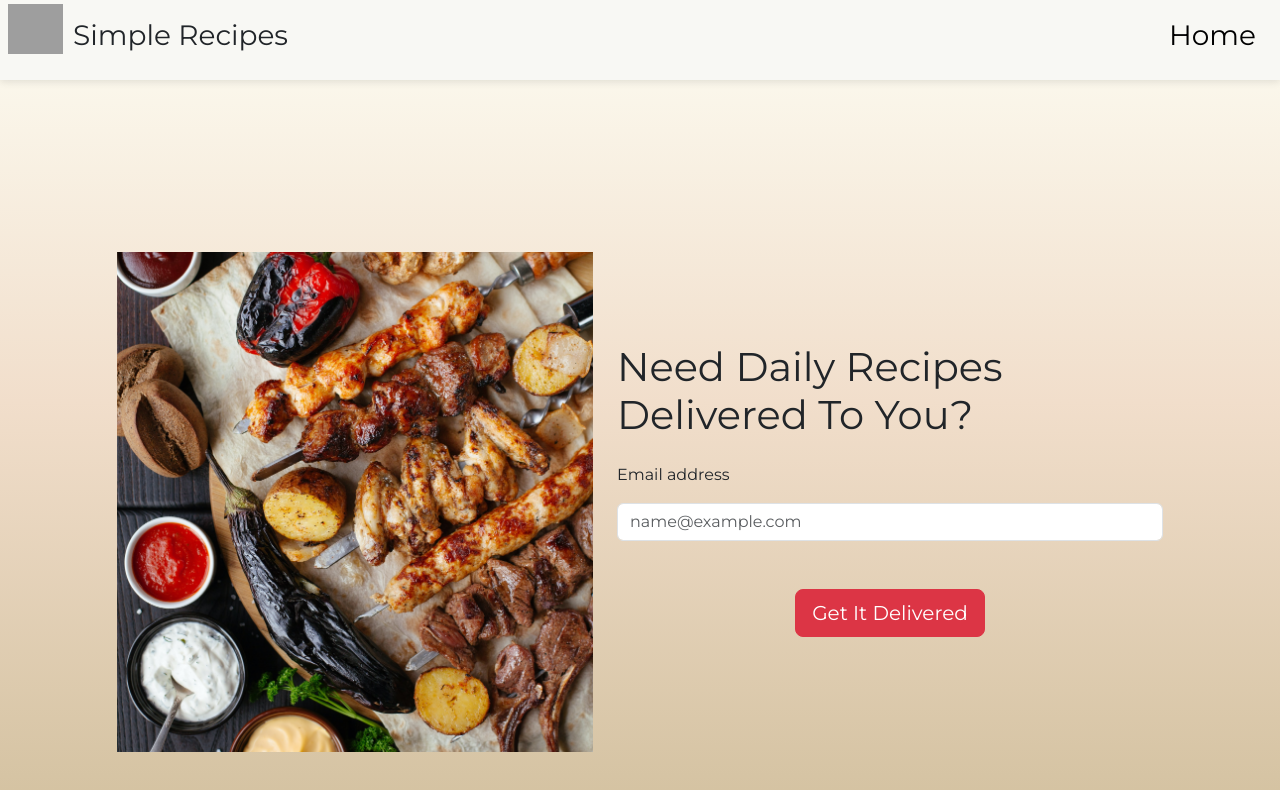
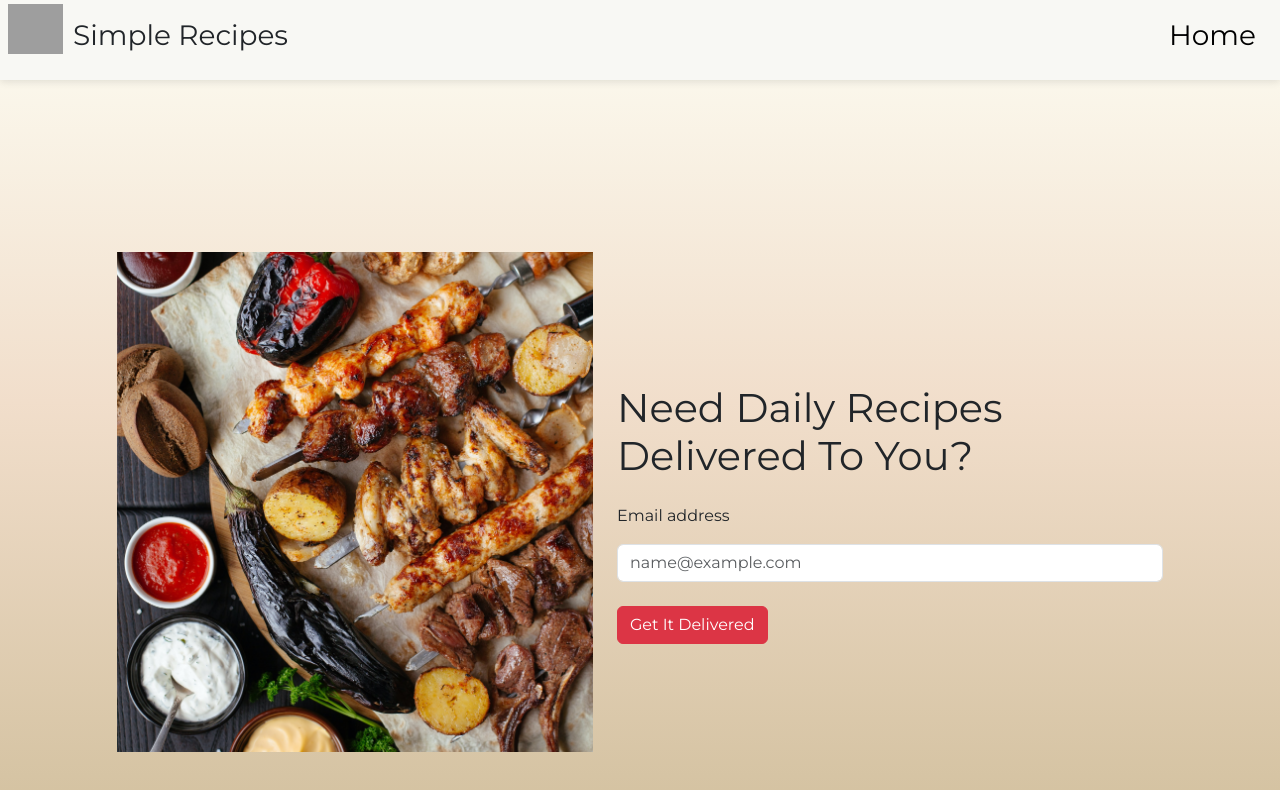
Before and after one commit to IdayatSanni/recipes-project, a React (Create React App) app: page /subscribe in a window 1280 px wide. Shown: the top 790 px of the page. Built offline with nearby package versions, Linux system fonts and the light colour scheme; grey boxes are pictures that could not be loaded.

Commit message:
added the hook

```diff
--- a/src/SubscribePage.js
+++ b/src/SubscribePage.js
@@ -1,7 +1,14 @@
 import Navbar from "./components/Navbar";
-import Button from "./components/Button";
+// import Button from "./components/Button";
+import { useState } from "react";
 
 function SubscribePage() {
+  const [subscribed, setSubscribed] = useState(false);
+
+  const handleClick = () => {
+    setSubscribed(true);
+  };
+
   return (
     <div>
       <Navbar />
@@ -22,7 +29,13 @@ function SubscribePage() {
                 placeholder="name@example.com"
               ></input>
             </div>
-            <Button message="Get It Delivered" />
+            {!subscribed && (
+              <button onClick={handleClick} className="btn btn-danger mt-4">
+                Get It Delivered
+              </button>
+            )}
+
+            {subscribed && <p>Check Your Inbox</p>}
           </div>
         </div>
       </div>
```
